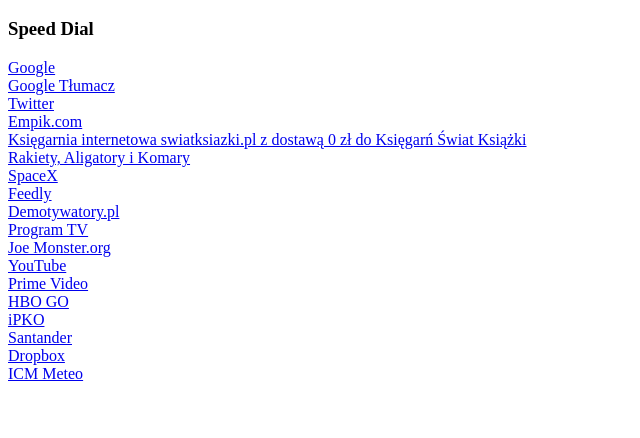
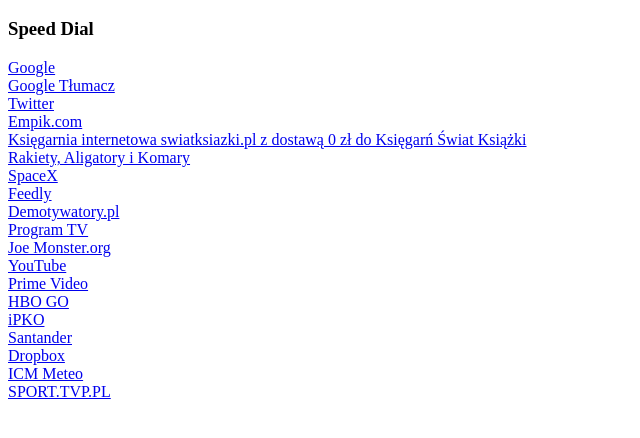
Before and after one commit to jkpluta/jkpluta.github.io, a website: page icons.html in a window 1280 px wide. Shown: the part 48-486 px from the top of the page, without its empty margins (0-640 px from the left). Drawn offline with Linux system fonts and the light colour scheme.

Commit message:
jkp Zakładki

```diff
--- a/icons.html
+++ b/icons.html
@@ -25,5 +25,6 @@
 <DT><A HREF="https://www.centrum24.pl/centrum24-web/login" ICON_URI="https://www.centrum24.pl/css/eSmart/favicon.ico?mn=4bea5be5">Santander</A>
 <DT><A HREF="https://www.dropbox.com/login?cont=https%3A%2F%2Fwww.dropbox.com%2Fhome%23%2F" ICON_URI="https://cfl.dropboxstatic.com/static/images/favicon-vflk5FiAC.ico">Dropbox</A>
 <DT><A HREF="https://m.meteo.pl/" ICON_URI="https://m.meteo.pl/img/favicon.ico">ICM Meteo</A>
+<DT><A HREF="https://sport.tvp.pl/" ICON_URI="https://s.tvp.pl/files/sport.tvp.pl/favicon.ico">SPORT.TVP.PL</A>
 </DL><p>
 </DL><p>
```
